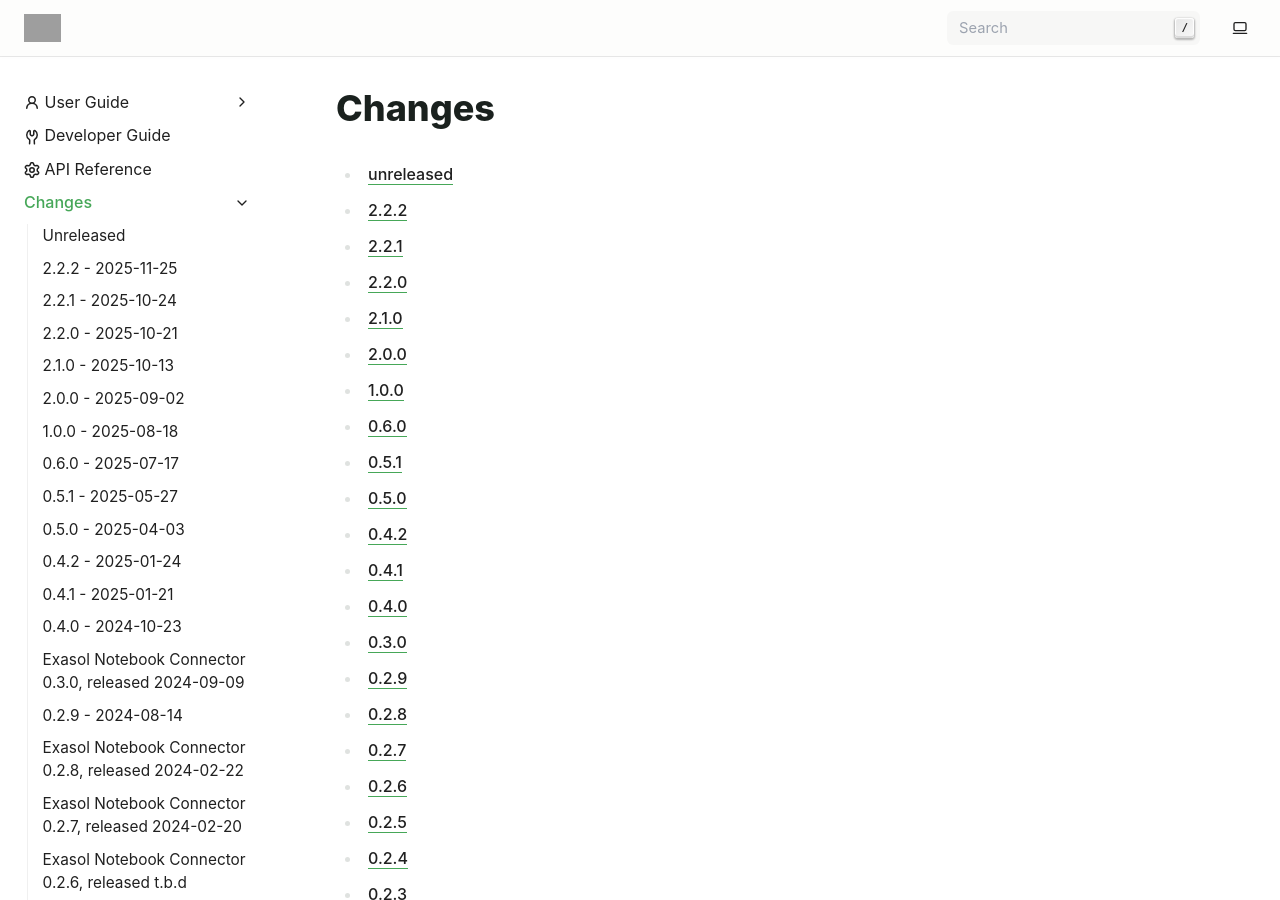
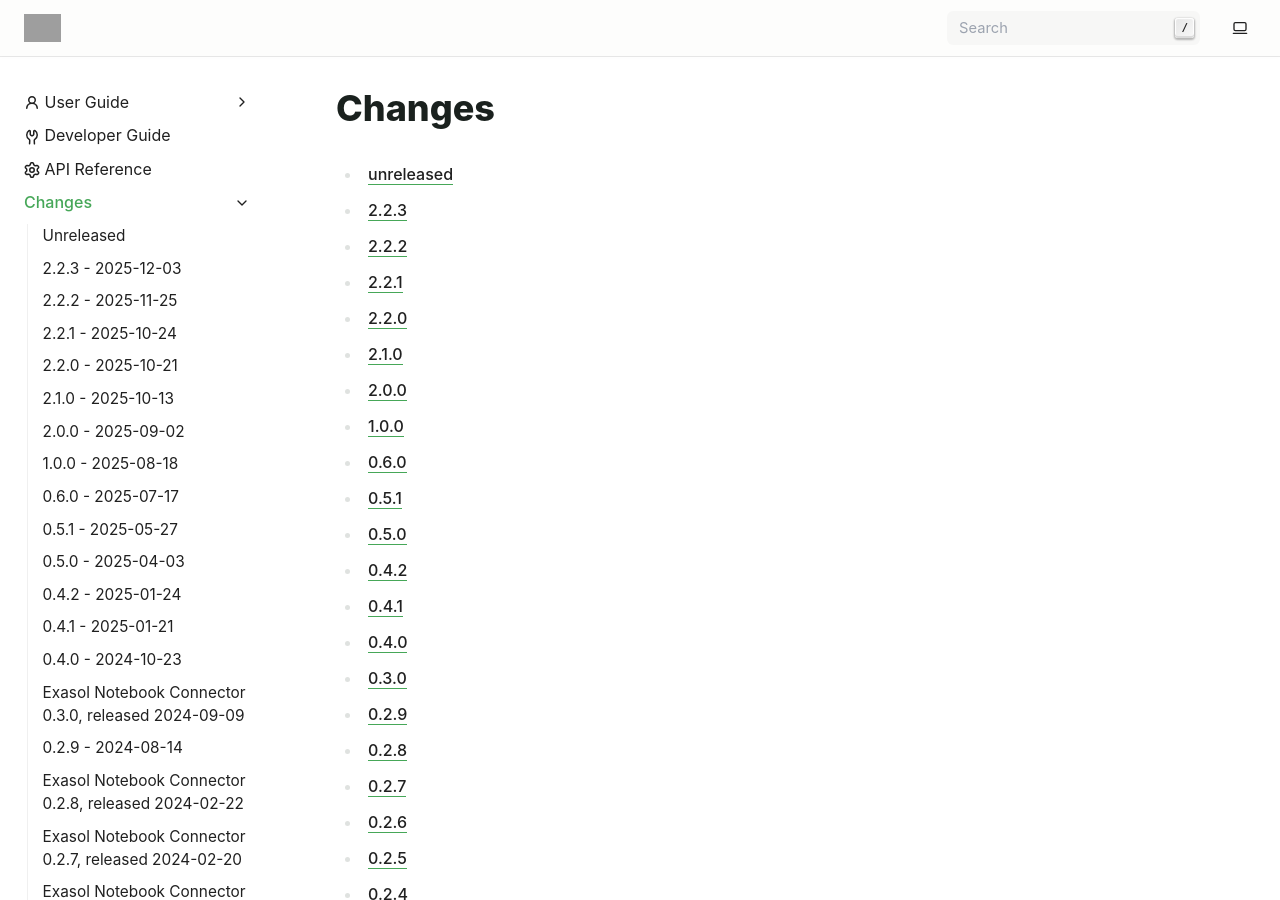
Before and after one commit to exasol/notebook-connector, a Sphinx documentation site: the page built from doc/changes/changelog.md, in a window 1280 px wide and 900 px high. Built offline with Sphinx 7.4.7, drawn with Linux system fonts in a browser that asks for light colours; grey boxes are pictures that could not be loaded.

```diff
--- a/doc/changes/changelog.md
+++ b/doc/changes/changelog.md
@@ -1,6 +1,7 @@
 # Changes
 
 * [unreleased](unreleased.md)
+* [2.2.3](changes_2.2.3.md)
 * [2.2.2](changes_2.2.2.md)
 * [2.2.1](changes_2.2.1.md)
 * [2.2.0](changes_2.2.0.md)
@@ -33,6 +34,7 @@
 hidden:
 ---
 unreleased
+changes_2.2.3
 changes_2.2.2
 changes_2.2.1
 changes_2.2.0
--- a/pyproject.toml
+++ b/pyproject.toml
@@ -1,6 +1,6 @@
 [project]
 name = "exasol-notebook-connector"
-version = "2.2.2"
+version = "2.2.3"
 requires-python = ">=3.10,<3.13"
 description = "Components, tools, APIs, and configurations in order to connect Jupyter notebooks to Exasol and various other systems."
 packages = [{ include = "exasol" }, ]
--- a/version.py
+++ b/version.py
@@ -10,6 +10,6 @@ If you need to change the version, do so in the pyproject.toml, e.g. by using
 
 MAJOR = 2
 MINOR = 2
-PATCH = 2
+PATCH = 3
 VERSION = f"{MAJOR}.{MINOR}.{PATCH}"
 __version__ = VERSION
```
Also changed, not shown: doc/changes/changes_2.2.3.md (added, +15 -0 lines), doc/changes/unreleased.md (+0 -4 lines).
